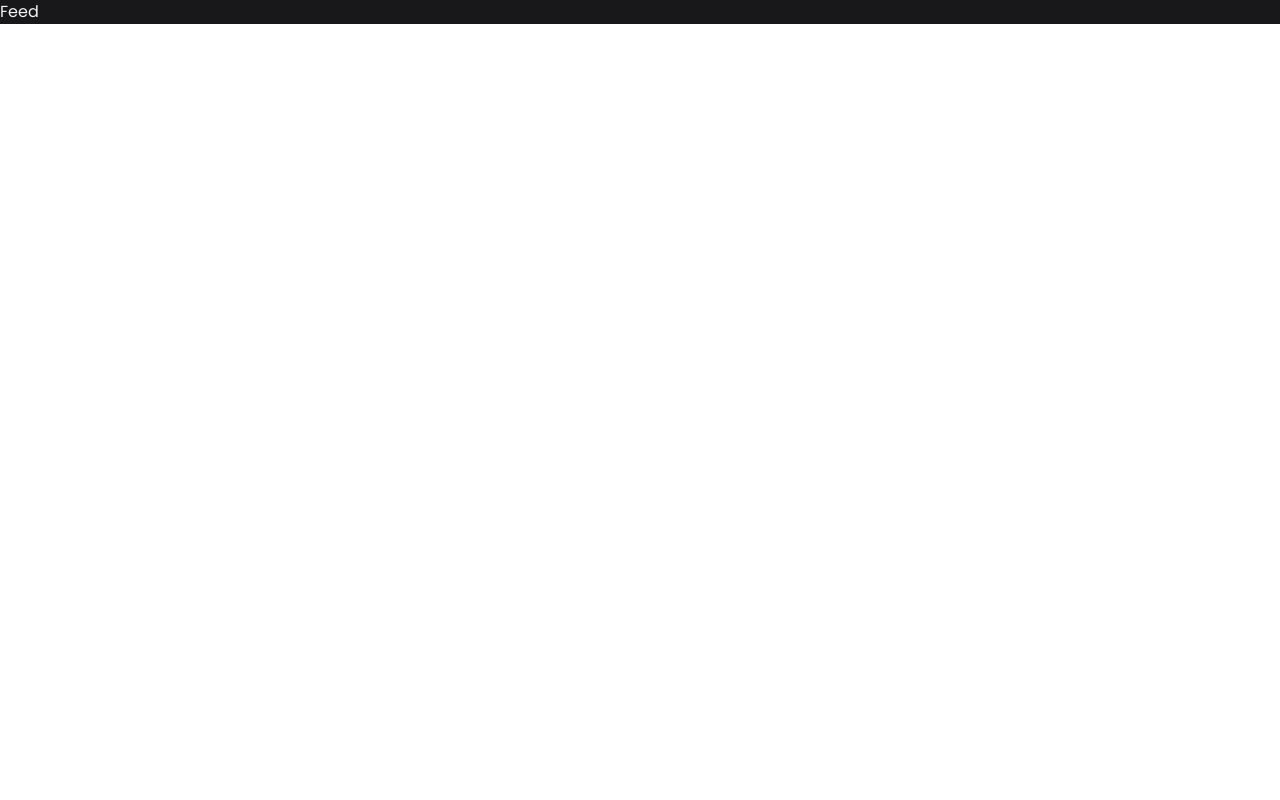
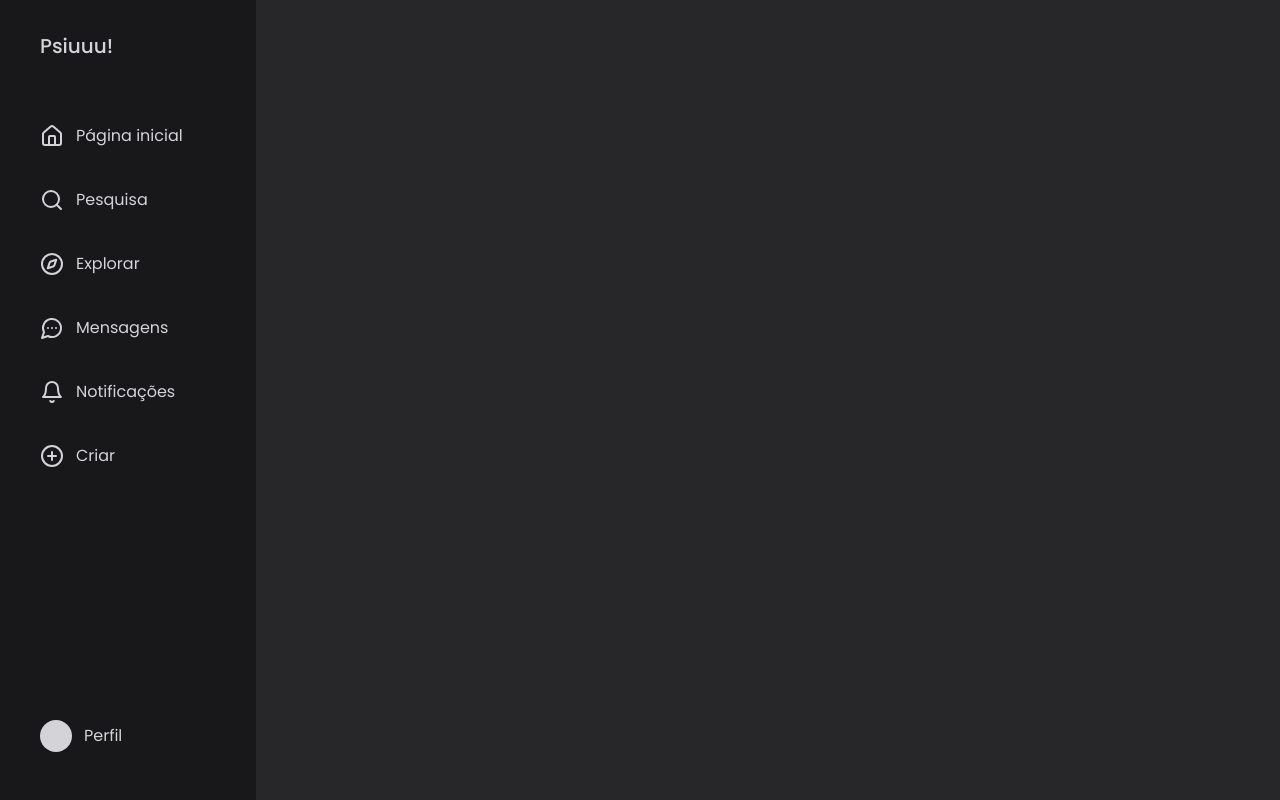
Before and after one commit to natanfoleto/psiu-web, a React (Vite) app: page /feed in a window 1280 px wide. Built offline with nearby package versions, Linux system fonts and the light colour scheme.

Commit message:
Update 04/11/2024

```diff
--- /dev/null
+++ b/src/components/sidebar.tsx
@@ -0,0 +1,61 @@
+import {
+  Bell,
+  CirclePlus,
+  Compass,
+  House,
+  MessageCircleMore,
+  Search,
+} from 'lucide-react'
+
+export function Sidebar() {
+  return (
+    <div className="h-screen w-64 flex flex-col justify-between bg-zinc-900 px-6 py-8">
+      <div className="space-y-12">
+        <div className="px-4">
+          <h1 className="text-zinc-300 text-xl font-medium">Psiuuu!</h1>
+        </div>
+
+        <nav>
+          <ul className="space-y-2">
+            <li className="flex items-center gap-3 text-zinc-300 cursor-pointer rounded-md p-4 hover:bg-zinc-800 transition-colors">
+              <House />
+              Página inicial
+            </li>
+
+            <li className="flex items-center gap-3 text-zinc-300 cursor-pointer rounded-md p-4 hover:bg-zinc-800 transition-colors">
+              <Search />
+              Pesquisa
+            </li>
+
+            <li className="flex items-center gap-3 text-zinc-300 cursor-pointer rounded-md p-4 hover:bg-zinc-800 transition-colors">
+              <Compass />
+              Explorar
+            </li>
+
+            <li className="flex items-center gap-3 text-zinc-300 cursor-pointer rounded-md p-4 hover:bg-zinc-800 transition-colors">
+              <MessageCircleMore />
+              Mensagens
+            </li>
+
+            <li className="flex items-center gap-3 text-zinc-300 cursor-pointer rounded-md p-4 hover:bg-zinc-800 transition-colors">
+              <Bell />
+              Notificações
+            </li>
+
+            <li className="flex items-center gap-3 text-zinc-300 cursor-pointer rounded-md p-4 hover:bg-zinc-800 transition-colors">
+              <CirclePlus />
+              Criar
+            </li>
+          </ul>
+        </nav>
+      </div>
+
+      <div>
+        <button className="w-full flex items-center gap-3 text-zinc-300 cursor-pointer rounded-md p-4 hover:bg-zinc-800 transition-colors">
+          <div className="size-8 bg-zinc-300 rounded-full" />
+          Perfil
+        </button>
+      </div>
+    </div>
+  )
+}
--- a/src/pages/feed/index.tsx
+++ b/src/pages/feed/index.tsx
@@ -1,7 +1,9 @@
+import { Sidebar } from '@/components/sidebar'
+
 export function Feed() {
   return (
-    <div className="bg-zinc-900">
-      <h1 className="text-zinc-100">Feed</h1>
+    <div className="bg-zinc-800">
+      <Sidebar />
     </div>
   )
 }
```
Also changed, not shown: src/pages/sign-in/sign-in-form.tsx (indentation only).
